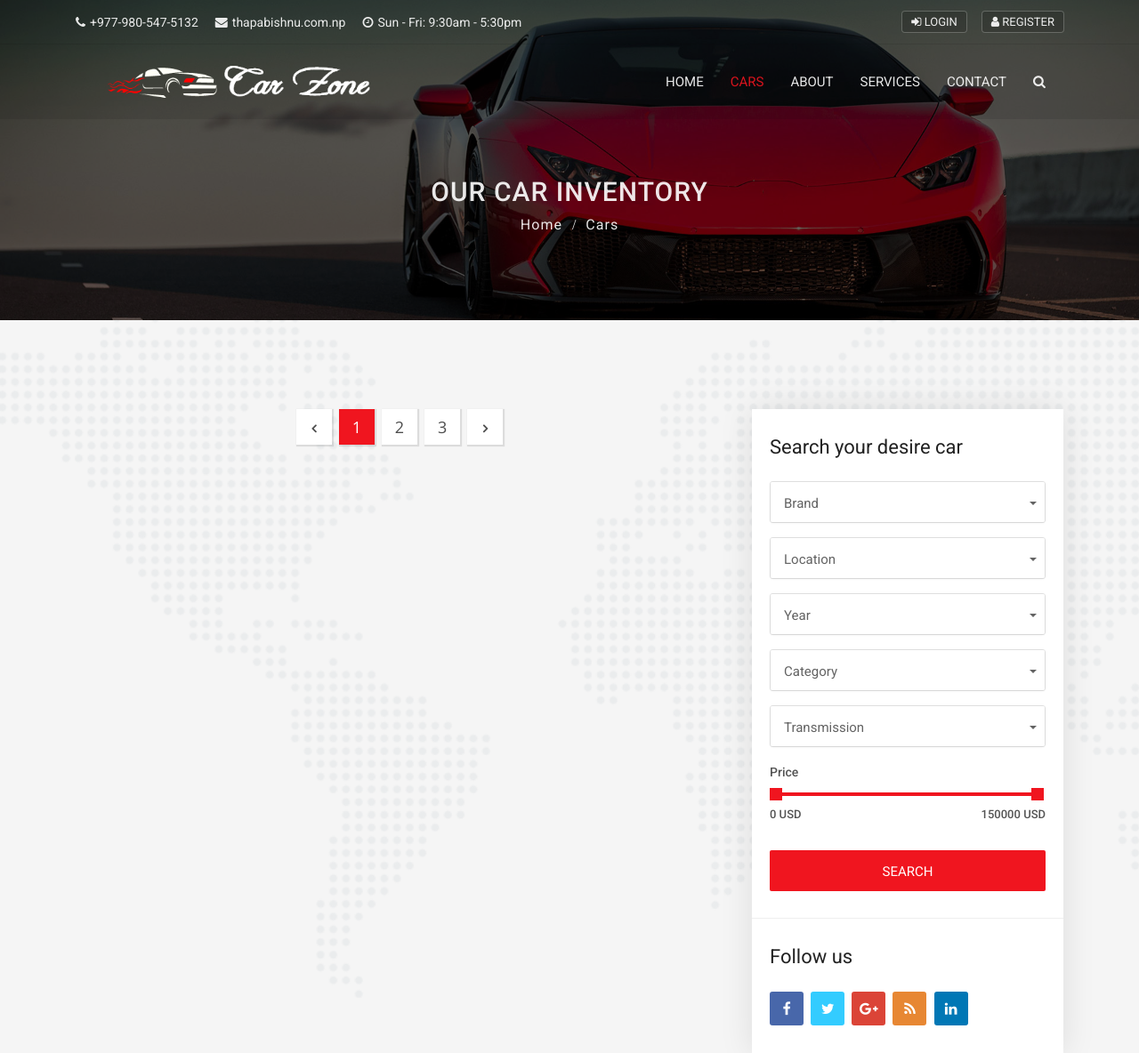
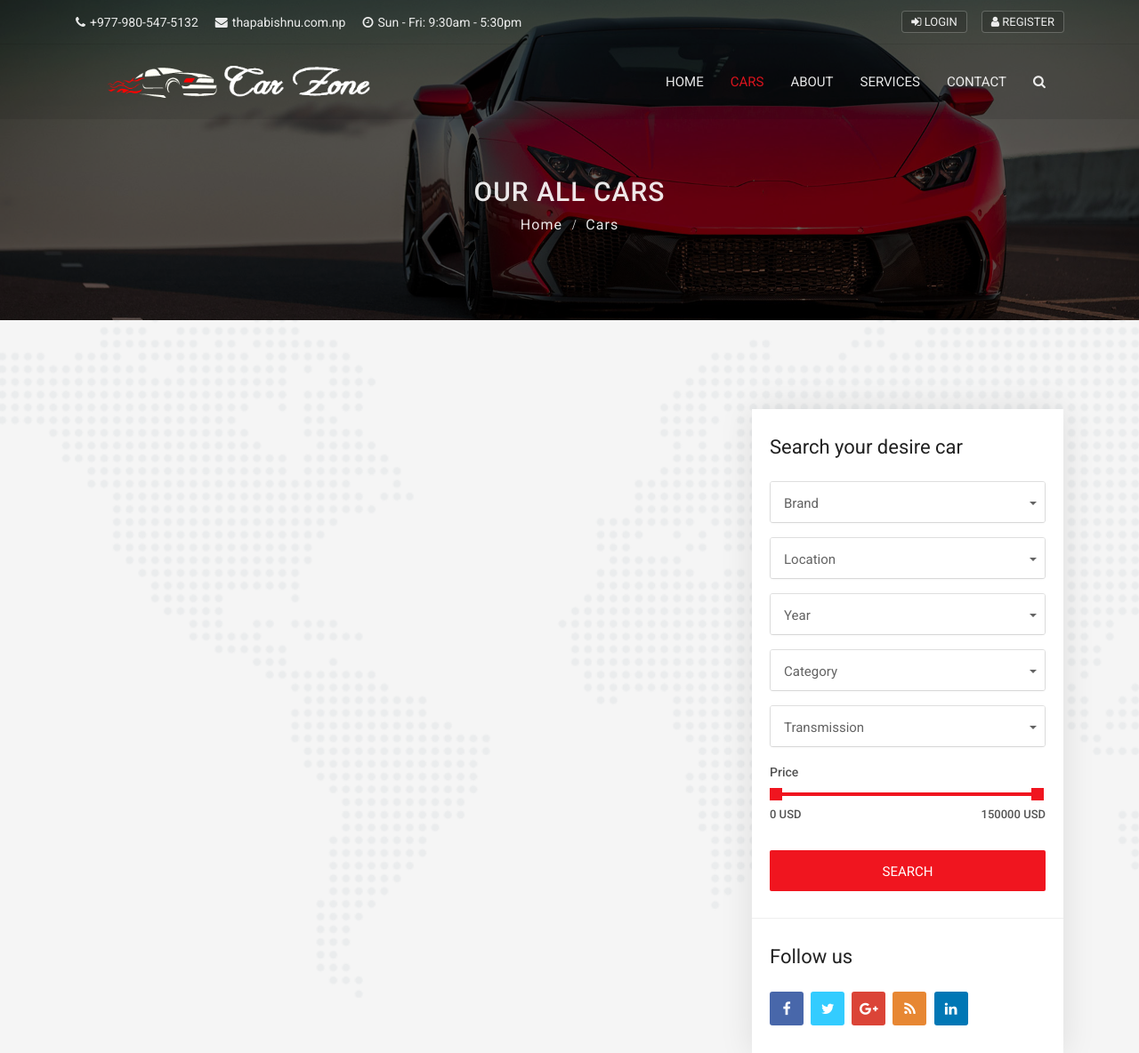
Before and after one commit to BishnuThapa/Carzone-Django, a Django app: page /cars/ in a window 1280 px wide. Shown: the top 1184 px of the page at 89% size. Run offline with Django 4.2, Linux system fonts and the light colour scheme; data that the repository does not hold is empty; parts of the project's set-up code (start-up, migrations or seed data) failed here and were passed over; some libraries are stand-ins or nearby versions.

Commit message:
added pagination using django paginator

```diff
--- a/cars/views.py
+++ b/cars/views.py
@@ -1,14 +1,19 @@
 from django.shortcuts import render, get_object_or_404
 
 from .models import Car
-
+from django.core.paginator import EmptyPage, PageNotAnInteger, Paginator
 # Create your views here.
 
 
 def cars(request):
     cars = Car.objects.order_by('-created_date')
+    paginator = Paginator(cars, 4)  # 3 items to display per page
+    page = request.GET.get('page')
+    paged_cars = paginator.get_page(page)
     context = {
-        'cars': cars,
+        # 'cars': cars,
+        'cars': paged_cars
+
     }
     return render(request, 'cars/cars.html', context)
 
--- a/templates/cars/cars.html
+++ b/templates/cars/cars.html
@@ -6,7 +6,7 @@
     <div class="sub-banner overview-bgi">
         <div class="container breadcrumb-area">
             <div class="breadcrumb-areas">
-                <h1>Our Car Inventory</h1>
+                <h1>Our all cars</h1>
                 <ul class="breadcrumbs">
                     <li>
                         <a href="{% url 'home' %}">Home</a>
@@ -95,24 +95,40 @@
                     <!-- Page navigation start -->
                     <div class="pagination-box p-box-2 text-center">
                         <nav aria-label="Page navigation example">
+                            {% if cars.has_other_pages %}
                                 <ul class="pagination">
+                                    {% if cars.has_previous %}
                                         <li class="page-item">
-                                    <a class="page-link" href="#"><i class="fa fa-angle-left"></i></a>
+                                            <a class="page-link" href="?page={{ cars.previous_page_number }}"><i class="fa fa-angle-left"></i></a>
                                         </li>
+                                    {% else %}
+                                        <li class="page-item disabled">
+                                            <a class="page-link"><i class="fa fa-angle-left"></i></a>
+                                        </li>
+                                    {% endif %}
+                                    {% for i in cars.paginator.page_range %}
+                                        {% if cars.number == i %}
                                             <li class="page-item">
-                                    <a class="page-link active" href="#">1</a>
+                                                <a class="page-link active" href="#">{{i}}</a>
                                             </li>
+                                        {% else %}
                                             <li class="page-item">
-                                    <a class="page-link" href="#">2</a>
+                                                <a class="page-link" href="?page={{i}}">{{i }}</a>
                                             </li>
+                                        {% endif %}
+                                    {% endfor %}
+                                    {% if cars.has_next %}
                                         <li class="page-item">
-                                    <a class="page-link" href="#">3</a>
+                                            <a class="page-link" href="?page={{ cars.next_page_number }}"><i class="fa fa-angle-right"></i></a>
                                         </li>
-                                <li class="page-item">
-                                    <a class="page-link" href="#"><i class="fa fa-angle-right"></i></a>
+                                    {% else %}
+                                        <li class="page-item disabled">
+                                            <a class="page-link"><i class="fa fa-angle-right"></i></a>
                                         </li>
+                                    {% endif %}
                                 </ul>
                             </nav>
+                        {% endif %}
                     </div>
                 </div>
                 <div class="col-lg-4 col-md-12">
```
Lines whose indentation alone changed are shown as unchanged.
